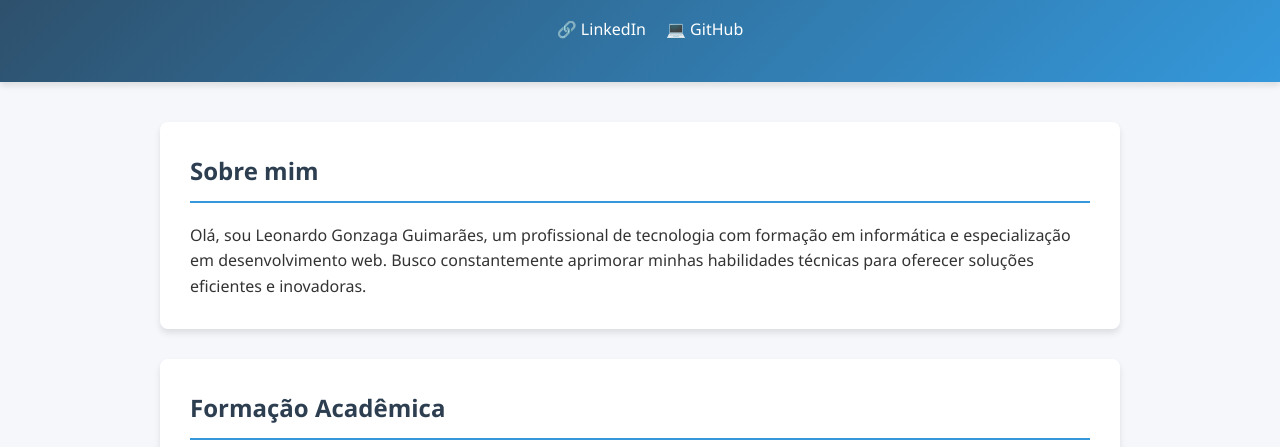
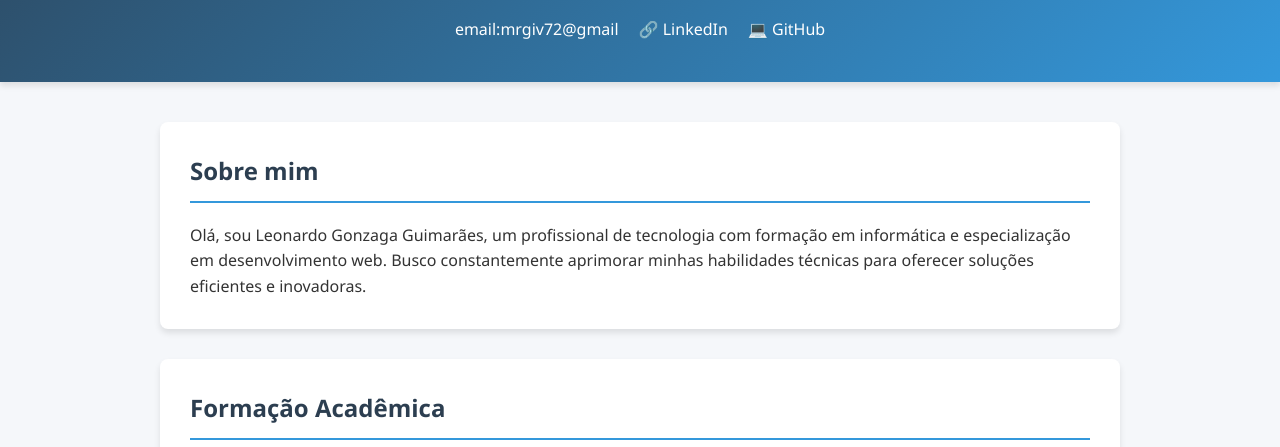
Before and after one commit to LeonardoGG-Dev/meu-portfolio, a plain HTML site: page index.html in a window 1280 px wide. Shown: the part 353-800 px from the top of the page. Drawn offline with Linux system fonts and the light colour scheme.

Commit message:
Update index.html

```diff
--- a/index.html
+++ b/index.html
@@ -232,7 +232,7 @@
                 <p class="tagline">Desenvolvedor Web &amp; Especialista em Tecnologia</p>
             </div>
             <div class="contact-info">
-                <a href="#"></a>
+                <a href="#">email:mrgiv72@gmail</a>
                 <a href="#">🔗 LinkedIn</a>
                 <a href="https://github.com/LeonardoGG-Dev">💻 GitHub</a>
             </div>
```
